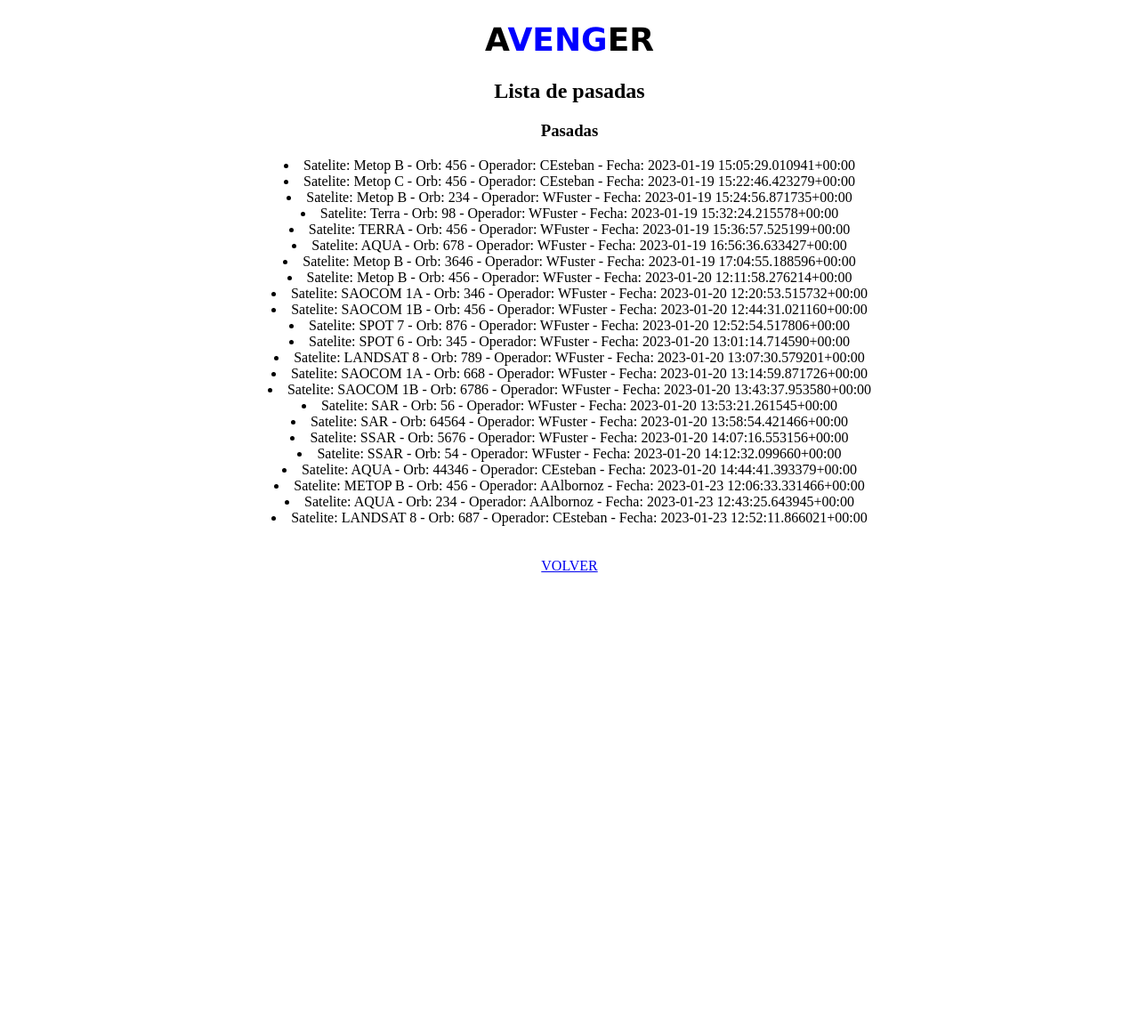
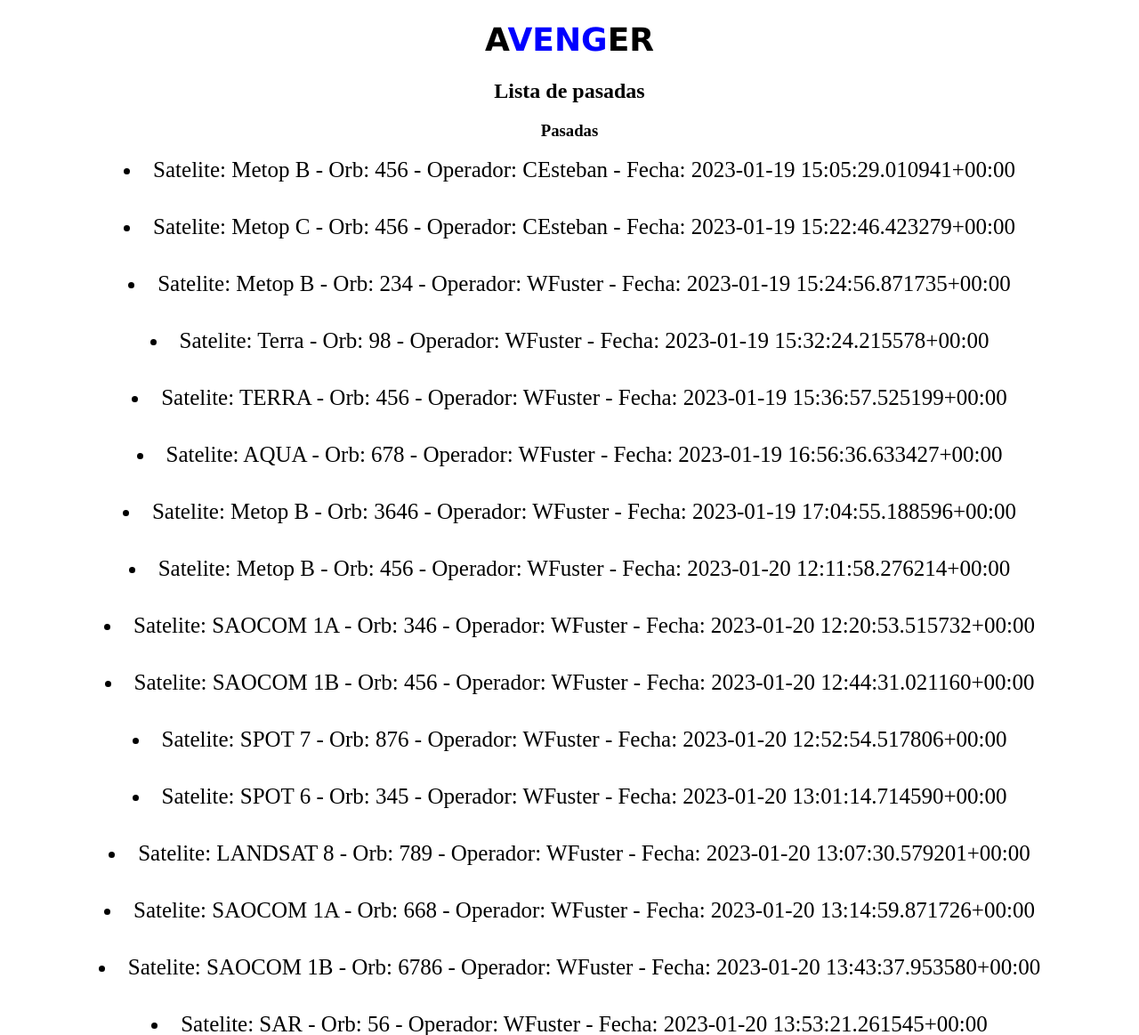
Before and after one commit to ClEsteban/AVENGER, a Django app: page /historial/ in a window 1280 px wide. Shown: the top 1163 px of the page at 89% size. Before the commit the page ends 643 px from the top, so only its background shows below. Run offline with Django 4.2, Linux system fonts and the light colour scheme; a user stored in the database is signed in; data comes from the database, SQL or seed files in the repository; both versions use the stored data as it was after the commit.

Commit message:
tamano letra historial

```diff
--- a/appchecklists/templates/historial.html
+++ b/appchecklists/templates/historial.html
@@ -9,9 +9,15 @@
 
 {% if pasadas %}
    {% for pasada in pasadas %}
+   <style>
+   li {
+    font-size: 25px
+   }
+  </style>
     <li>
       {{pasada}}
     </li>
+    <br> <br>
     {% endfor %}
 </ul>
 {% else %}
```
Also changed, not shown: db.sqlite3.
